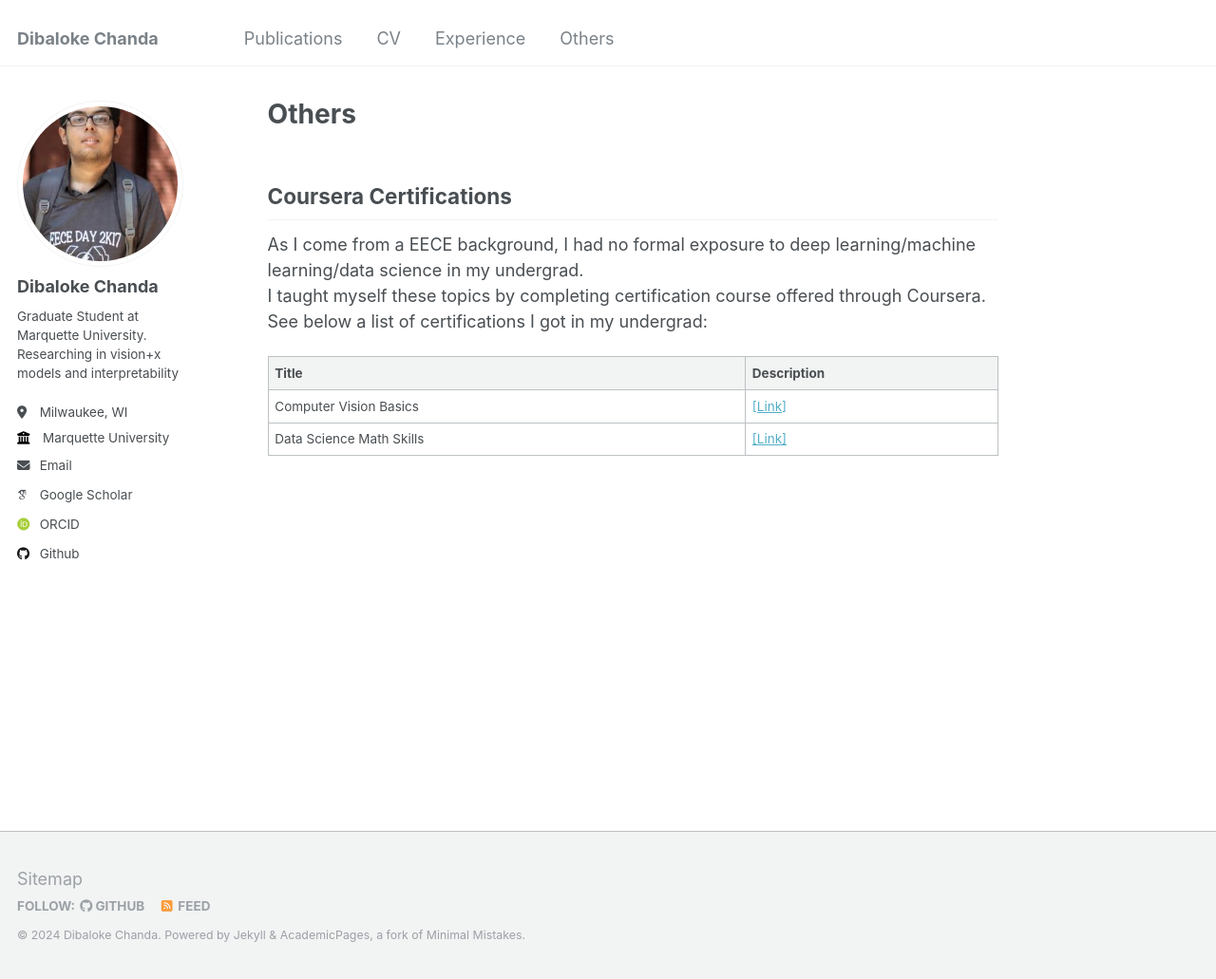
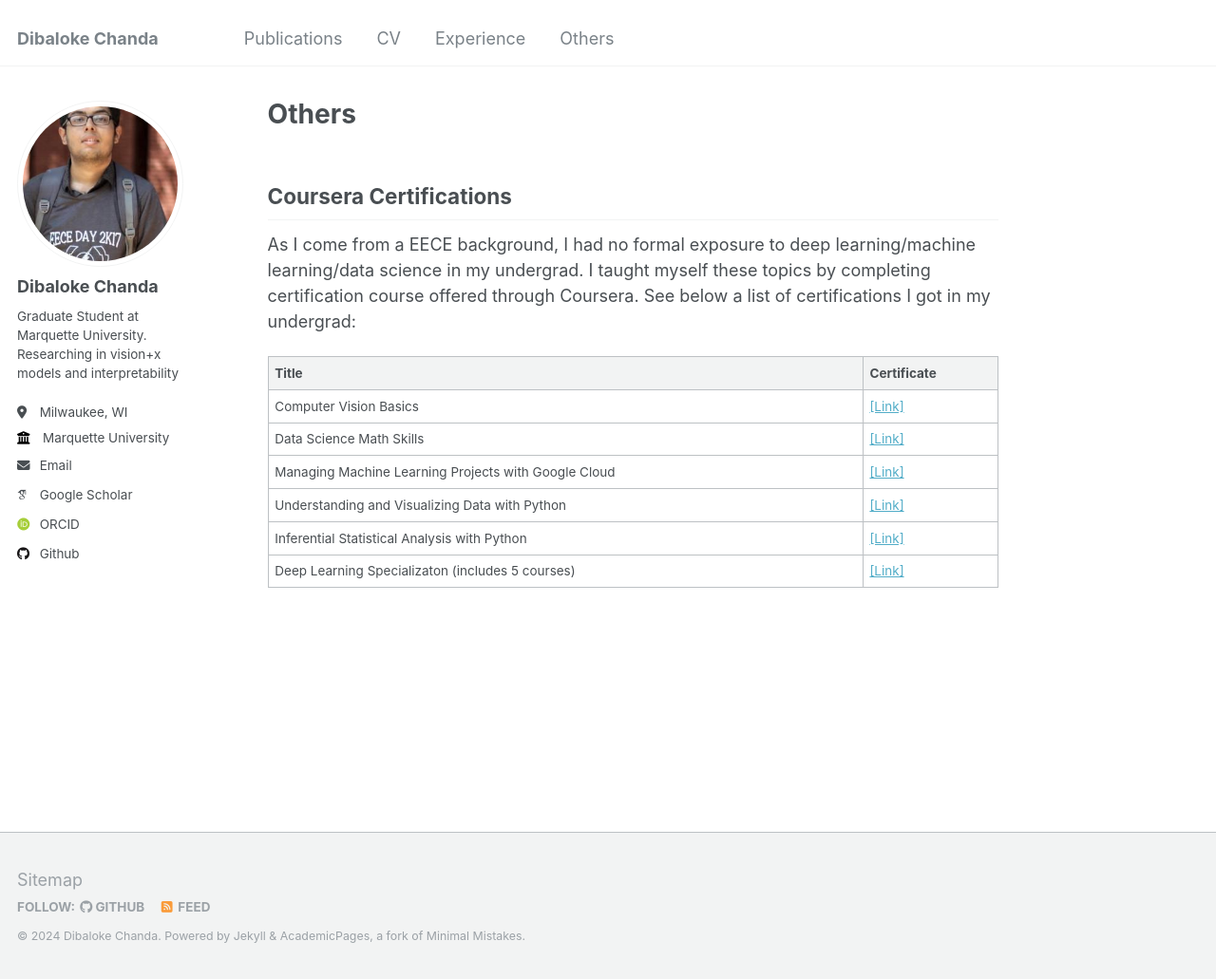
Before and after one commit to dibaloke/dibaloke.github.io, a Jekyll site: the page built from _pages/others.md, in a window 1280 px wide and 1031 px high. Shown: the whole window at 95% size. Built offline with Jekyll 4.4.1, drawn with Linux system fonts in a browser that asks for light colours; some web fonts are replaced.

Commit message:
Update others.md

```diff
--- a/_pages/others.md
+++ b/_pages/others.md
@@ -6,10 +6,13 @@ author_profile: true
 ---
 
 ## Coursera Certifications
-As I come from a EECE background, I had no formal exposure to deep learning/machine learning/data science in my undergrad.
-I taught myself these topics by completing certification course offered through Coursera. See below a list of certifications I got in my undergrad:
+As I come from a EECE background, I had no formal exposure to deep learning/machine learning/data science in my undergrad. I taught myself these topics by completing certification course offered through Coursera. See below a list of certifications I got in my undergrad:
 
-| Title            | Description          |
+| Title            | Certificate          |
 |------------------|----------------------|
 | Computer Vision Basics | [[Link]](https://www.coursera.org/account/accomplishments/verify/BYXMQ88TQX3L?utm_source=link&utm_medium=certificate&utm_content=cert_image&utm_campaign=sharing_cta&utm_product=course)|
 | Data Science Math Skills| [[Link]](https://www.coursera.org/account/accomplishments/verify/P8SANQHZKNPQ?utm_source=link&utm_medium=certificate&utm_content=cert_image&utm_campaign=sharing_cta&utm_product=course)|
+|Managing Machine Learning Projects with Google Cloud|[[Link]](https://www.coursera.org/account/accomplishments/verify/ZEVY2KYAGSTS?utm_source=link&utm_medium=certificate&utm_content=cert_image&utm_campaign=sharing_cta&utm_product=course)|
+|Understanding and Visualizing Data with Python|[[Link]](https://www.coursera.org/account/accomplishments/verify/AYSRSEVXSKKA?utm_source=link&utm_medium=certificate&utm_content=cert_image&utm_campaign=sharing_cta&utm_product=course)|
+|Inferential Statistical Analysis with Python|[[Link]](https://www.coursera.org/account/accomplishments/verify/J6MZBRSJTEGA?utm_source=link&utm_medium=certificate&utm_content=cert_image&utm_campaign=pdf_header_button&utm_product=course)|
+|Deep Learning Specializaton (includes 5 courses)| [[Link]](https://www.coursera.org/account/accomplishments/specialization/48VQNSFRW25A?utm_source=link&utm_medium=certificate&utm_content=cert_image&utm_campaign=sharing_cta&utm_product=s12n)|
```
